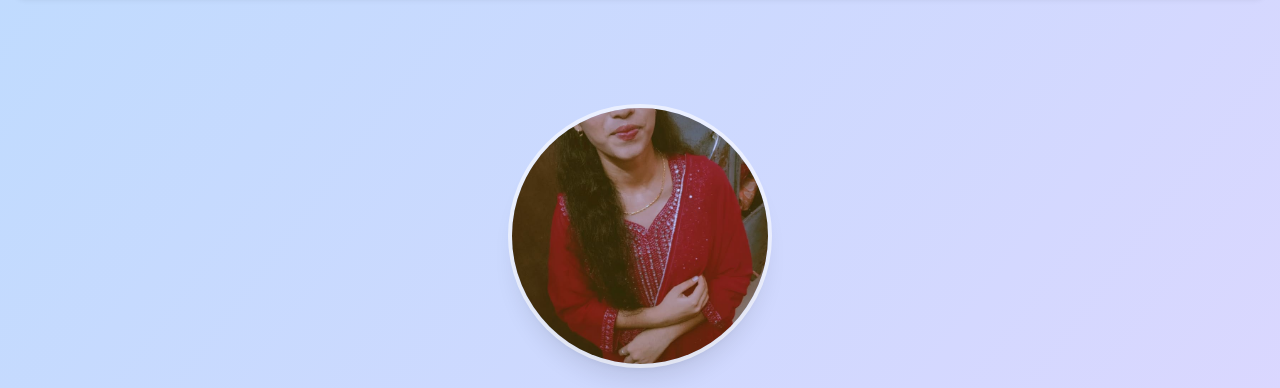
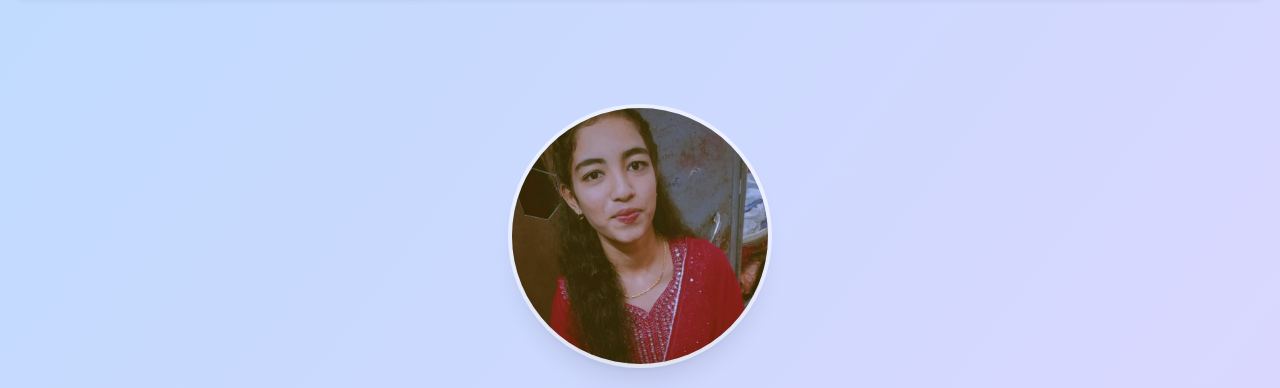
Before and after one commit to fairojafathima178/TNSDC-FWD-DP, a plain HTML site: page index.html in a window 1280 px wide. Shown: the part 84-472 px from the top of the page. Drawn offline with nearby package versions, Linux system fonts and the light colour scheme; files whose address does not match are found by name.

Commit message:
Update index.html

```diff
--- a/index.html
+++ b/index.html
@@ -39,7 +39,7 @@
     <!-- Hero Section -->
     <section id="home" class="flex flex-col items-center justify-center text-center py-16">
       <div class="w-48 h-48 sm:w-64 sm:h-64 rounded-full overflow-hidden shadow-xl ring-4 ring-white ring-opacity-60 mb-8 transition-all duration-300 transform hover:scale-110 hover:shadow-2xl hover:ring-purple-300">
-        <img src="C:\Users\admin\Desktop\githu7b/image.jpg" alt="Personal photo" class="w-full h-full object-cover">
+        <img src="C:\Users\admin\Desktop\githu7b/image.jpeg" alt="Personal photo" class="w-full h-full object-cover">
       </div>
       <h1 class="text-5xl sm:text-6xl font-extrabold text-gray-900 mb-4 transition-colors duration-300 hover:text-pink-500">Feroza Fathima</h1>
       <p class="text-xl sm:text-2xl font-medium text-gray-600 max-w-2xl">
```
